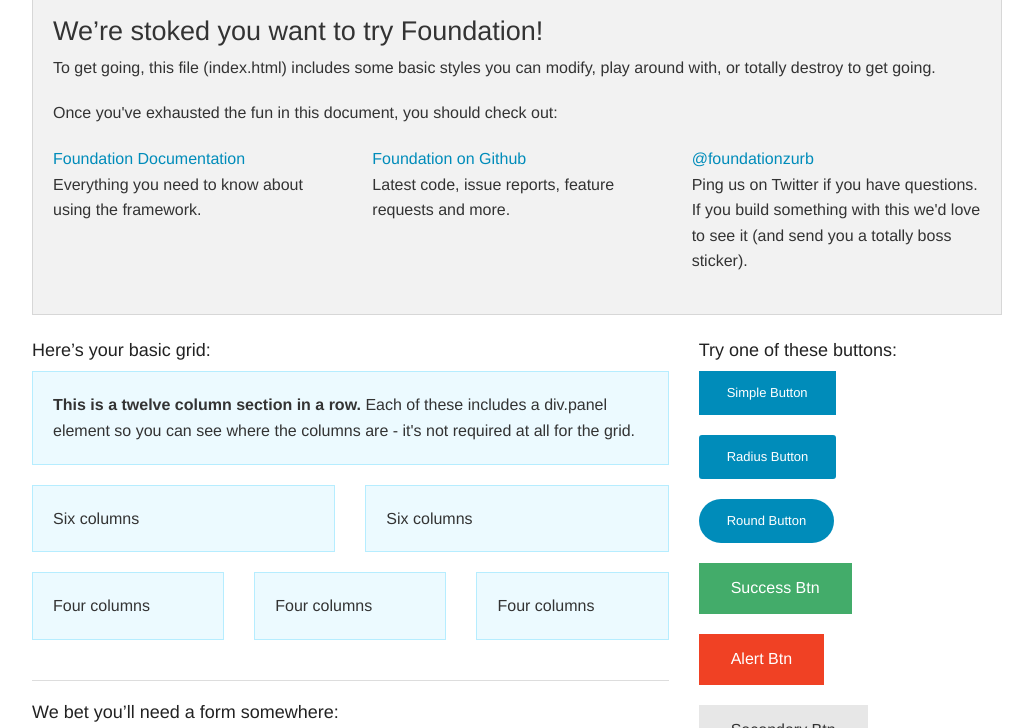
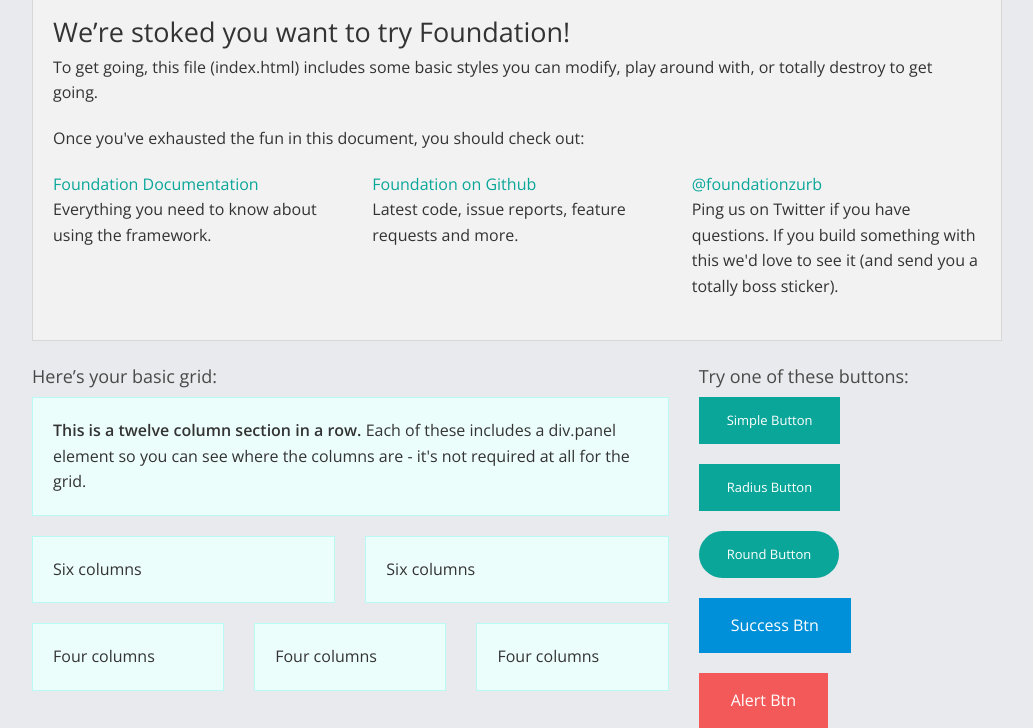
Before and after one commit to fwelections/eed, a website: page index.html in a window 1280 px wide. Shown: the part 76-804 px from the top of the page, without its empty margins (123-1156 px from the left). Drawn offline with nearby package versions, Linux system fonts and the light colour scheme.

Commit message:
body , fonts and buttons

```diff
--- a/scss/_settings.scss
+++ b/scss/_settings.scss
@@ -11,6 +11,8 @@
 
 // Allows the use of rem-calc() or lower-bound() in your settings
 @import "foundation/functions";
+@import url(http://fonts.googleapis.com/css?family=Open+Sans:400,600);
+
 
 // $experimental: true;
 
@@ -20,83 +22,83 @@
 // Since the typical default browser font-size is 16px, that makes the calculation for grid size.
 // If you want your base font-size to be different and not have it affect the grid breakpoints,
 // set $rem-base to $base-font-size and make sure $base-font-size is a px value.
-// $base-font-size: 100%;
+  $base-font-size: 100%;
 
 // The $base-line-height is 100% while $base-font-size is 150%
-// $base-line-height: 150%;
+ $base-line-height: 150%;
 
 // We use this to control whether or not CSS classes come through in the gem files.
-// $include-html-classes: true;
-// $include-print-styles: true;
-// $include-html-global-classes: $include-html-classes;
+  $include-html-classes: true;
+  $include-print-styles: true;
+  $include-html-global-classes: $include-html-classes;
 
 // Grid
 
-// $include-html-grid-classes: $include-html-classes;
-// $include-xl-html-grid-classes: false;
+  $include-html-grid-classes: $include-html-classes;
+  $include-xl-html-grid-classes: false;
 
-// $row-width: rem-calc(1000);
-// $column-gutter: rem-calc(30);
-// $total-columns: 12;
+  $row-width: rem-calc(1000);
+  $column-gutter: rem-calc(30);
+  $total-columns: 12;
 
-// We use these to control various global styles
-// $body-bg: #fff;
-// $body-font-color: #222;
-// $body-font-family: "Helvetica Neue", "Helvetica", Helvetica, Arial, sans-serif;
-// $body-font-weight: normal;
-// $body-font-style: normal;
+
+  $body-bg: #e9eaed;
+  $body-font-color: #222;
+  $body-font-family: 'Open Sans', sans-serif;
+  $body-font-weight: normal;
+  $body-font-style: normal;
 
 // We use this to control font-smoothing
-// $font-smoothing: antialiased;
+  $font-smoothing: antialiased;
 
 // We use these to control text direction settings
-// $text-direction: ltr;
-// $opposite-direction: right;
-// $default-float: left;
+  $text-direction: ltr;
+  $opposite-direction: right;
+  $default-float: left;
 
 // We use these as default colors throughout
-// $primary-color: #008CBA;
-// $secondary-color: #e7e7e7;
-// $alert-color: #f04124;
-// $success-color: #43AC6A;
-// $warning-color: #f08a24;
-// $info-color: #a0d3e8;
+   $primary-color: #0AA699;
+   $secondary-color: #1F3853;
+   $alert-color: #F35958;
+   $success-color: #0090D9;
+   $warning-color: #ffb527;
+   $info-color: #A272B2;
 
 // We use these to make sure border radius matches unless we want it different.
-// $global-radius: 3px;
+   $global-radius: 0px;
 // $global-rounded: 1000px;
 
 // We use these to control inset shadow shiny edges and depressions.
-// $shiny-edge-size: 0 1px 0;
-// $shiny-edge-color: rgba(#fff, .5);
-// $shiny-edge-active-color: rgba(#000, .2);
+   $shiny-edge-size: 0 1px 0;
+   $shiny-edge-color: rgba(#fff, .5);
+   $shiny-edge-active-color: rgba(#000, .2);
 
 // Media Query Ranges
-// $small-range: (0em, 40em);
-// $medium-range: (40.063em, 64em);
-// $large-range: (64.063em, 90em);
-// $xlarge-range: (90.063em, 120em);
-// $xxlarge-range: (120.063em);
+   $small-range: (0em, 40em);
+   $medium-range: (40.063em, 64em);
+   $large-range: (64.063em, 90em);
+   $xlarge-range: (90.063em, 120em);
+   $xxlarge-range: (120.063em);
 
-// $screen: "only screen";
+  $screen: "only screen";
 
-// $landscape: "#{$screen} and (orientation: landscape)";
-// $portrait: "#{$screen} and (orientation: portrait)";
+  $landscape: "#{$screen} and (orientation: landscape)";
+  $portrait: "#{$screen} and (orientation: portrait)";
 
-// $small-up: $screen;
-// $small-only: "#{$screen} and (max-width: #{upper-bound($small-range)})";
+  $small-up: $screen;
+  $small-only: "#{$screen} and (max-width: #{upper-bound($small-range)})";
 
-// $medium-up: "#{$screen} and (min-width:#{lower-bound($medium-range)})";
-// $medium-only: "#{$screen} and (min-width:#{lower-bound($medium-range)}) and (max-width:#{upper-bound($medium-range)})";
+  $medium-up: "#{$screen} and (min-width:#{lower-bound($medium-range)})";
+  $medium-only: "#{$screen} and (min-width:#{lower-bound($medium-range)}) and (max-width:#{upper-bound($medium-range)})";
 
-// $large-up: "#{$screen} and (min-width:#{lower-bound($large-range)})";
-// $large-only: "#{$screen} and (min-width:#{lower-bound($large-range)}) and (max-width:#{upper-bound($large-range)})";
+  $large-up: "#{$screen} and (min-width:#{lower-bound($large-range)})";
+  $large-only: "#{$screen} and (min-width:#{lower-bound($large-range)}) and (max-width:#{upper-bound($large-range)})";
 
-// $xlarge-up: "#{$screen} and (min-width:#{lower-bound($xlarge-range)})";
-// $xlarge-only: "#{$screen} and (min-width:#{lower-bound($xlarge-range)}) and (max-width:#{upper-bound($xlarge-range)})";
+  $xlarge-up: "#{$screen} and (min-width:#{lower-bound($xlarge-range)})";
+  $xlarge-only: "#{$screen} and (min-width:#{lower-bound($xlarge-range)}) and (max-width:#{upper-bound($xlarge-range)})";
 
-// $xxlarge-up: "#{$screen} and (min-width:#{lower-bound($xxlarge-range)})";
-// $xxlarge-only: "#{$screen} and (min-width:#{lower-bound($xxlarge-range)}) and (max-width:#{upper-bound($xxlarge-range)})";
+  $xxlarge-up: "#{$screen} and (min-width:#{lower-bound($xxlarge-range)})";
+  $xxlarge-only: "#{$screen} and (min-width:#{lower-bound($xxlarge-range)}) and (max-width:#{upper-bound($xxlarge-range)})";
 
 // Legacy
 // $small: $medium-up;
@@ -106,7 +108,7 @@
 //We use this as cursors values for enabling the option of having custom cursors in the whole site's stylesheet
 // $cursor-crosshair-value: crosshair;
 // $cursor-default-value: default;
-// $cursor-pointer-value: pointer;
+   $cursor-pointer-value: pointer;
 // $cursor-help-value: help;
 // $cursor-text-value: text;
 
@@ -117,44 +119,44 @@
 // $include-html-type-classes: $include-html-classes;
 
 // We use these to control header font styles
-// $header-font-family: $body-font-family;
-// $header-font-weight: normal;
-// $header-font-style: normal;
-// $header-font-color: #222;
-// $header-line-height: 1.4;
-// $header-top-margin: .2rem;
-// $header-bottom-margin: .5rem;
-// $header-text-rendering: optimizeLegibility;
+   $header-font-family: $body-font-family;
+   $header-font-weight: normal;
+   $header-font-style: normal;
+   $header-font-color: #494949;
+   $header-line-height: 1.4;
+   $header-top-margin: .2rem;
+   $header-bottom-margin: .5rem;
+   $header-text-rendering: optimizeLegibility;
 
 // We use these to control header font sizes
-// $h1-font-size: rem-calc(44);
-// $h2-font-size: rem-calc(37);
-// $h3-font-size: rem-calc(27);
-// $h4-font-size: rem-calc(23);
-// $h5-font-size: rem-calc(18);
-// $h6-font-size: 1rem;
+   $h1-font-size: rem-calc(44);
+   $h2-font-size: rem-calc(37);
+   $h3-font-size: rem-calc(27);
+   $h4-font-size: rem-calc(23);
+   $h5-font-size: rem-calc(18);
+   $h6-font-size: 1rem;
 
 // These control how subheaders are styled.
-// $subheader-line-height: 1.4;
-// $subheader-font-color: scale-color($header-font-color, $lightness: 35%);
-// $subheader-font-weight: 300;
-// $subheader-top-margin: .2rem;
-// $subheader-bottom-margin: .5rem;
+   $subheader-line-height: 1.4;
+   $subheader-font-color: scale-color($header-font-color, $lightness: 35%);
+   $subheader-font-weight: 400;
+   $subheader-top-margin: .2rem;
+   $subheader-bottom-margin: .5rem;
 
 // A general <small> styling
-// $small-font-size: 60%;
-// $small-font-color: scale-color($header-font-color, $lightness: 35%);
+   $small-font-size: 60%;
+   $small-font-color: scale-color($header-font-color, $lightness: 35%);
 
 // We use these to style paragraphs
-// $paragraph-font-family: inherit;
-// $paragraph-font-weight: normal;
-// $paragraph-font-size: 1rem;
-// $paragraph-line-height: 1.6;
-// $paragraph-margin-bottom: rem-calc(20);
-// $paragraph-aside-font-size: rem-calc(14);
-// $paragraph-aside-line-height: 1.35;
-// $paragraph-aside-font-style: italic;
-// $paragraph-text-rendering: optimizeLegibility;
+   $paragraph-font-family: inherit;
+   $paragraph-font-weight: normal;
+   $paragraph-font-size: 1rem;
+   $paragraph-line-height: 1.6;
+   $paragraph-margin-bottom: rem-calc(20);
+   $paragraph-aside-font-size: rem-calc(14);
+   $paragraph-aside-line-height: 1.35;
+   $paragraph-aside-font-style: italic;
+   $paragraph-text-rendering: optimizeLegibility;
 
 // We use these to style <code> tags
 // $code-color: scale-color($alert-color, $lightness: -27%);
@@ -167,10 +169,10 @@
 // $anchor-font-color-hover: scale-color($primary-color, $lightness: -14%);
 
 // We use these to style the <hr> element
-// $hr-border-width: 1px;
-// $hr-border-style: solid;
-// $hr-border-color: #ddd;
-// $hr-margin: rem-calc(20);
+   $hr-border-width: 1px;
+   $hr-border-style: solid;
+   $hr-border-color: #ddd;
+   $hr-margin: rem-calc(20);
 
 // We use these to style lists
 // $list-style-position: outside;
@@ -270,12 +272,12 @@
 
 // Block Grid
 
-// $include-html-grid-classes: $include-html-classes;
+   $include-html-grid-classes: $include-html-classes;
 
 // We use this to control the maximum number of block grid elements per row
-// $block-grid-elements: 12;
-// $block-grid-default-spacing: rem-calc(20);
-// $align-block-grid-to-grid: true;
+  $block-grid-elements: 12;
+  $block-grid-default-spacing: rem-calc(20);
+  $align-block-grid-to-grid: true;
 
 // Enables media queries for block-grid classes. Set to false if writing semantic HTML.
 // $block-grid-media-queries: true;
@@ -317,19 +319,19 @@
 // $include-html-button-classes: $include-html-classes;
 
 // We use these to build padding for buttons.
-// $button-tny: rem-calc(10);
-// $button-sml: rem-calc(14);
-// $button-med: rem-calc(16);
-// $button-lrg: rem-calc(18);
+   $button-tny: rem-calc(10);
+   $button-sml: rem-calc(14);
+   $button-med: rem-calc(16);
+   $button-lrg: rem-calc(18);
 
 // We use this to control the display property.
-// $button-display: inline-block;
-// $button-margin-bottom: rem-calc(20);
+  $button-display: inline-block;
+  $button-margin-bottom: rem-calc(20);
 
 // We use these to control button text styles.
-// $button-font-family: $body-font-family;
-// $button-font-color: #fff;
-// $button-font-color-alt: #333;
+   $button-font-family: $body-font-family;
+   $button-font-color: #fff;
+   $button-font-color-alt: #333;
 // $button-font-tny: rem-calc(11);
 // $button-font-sml: rem-calc(13);
 // $button-font-med: rem-calc(16);
```
Also changed, not shown: css/app.css.
